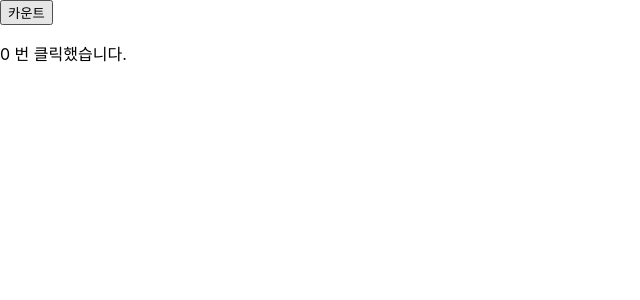
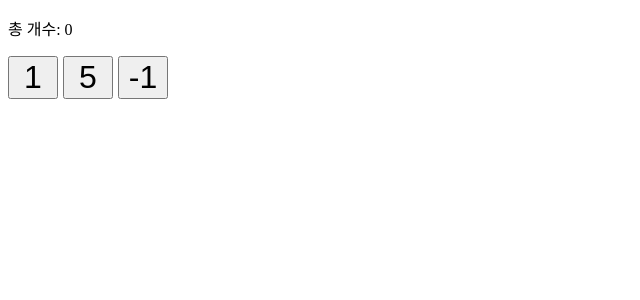
Before and after one commit to dong-junn/react-class, a React (Create React App) app: page / in a window 1280 px wide. Shown: the top 300 px of the page, without its empty margins (0-640 px from the left). Built offline with nearby package versions, Linux system fonts and the light colour scheme.

Commit message:
10주체 과제 123제출

```diff
--- /dev/null
+++ b/src/component/week10/3/StateCounter.css
@@ -0,0 +1,5 @@
+.cnt {
+    margin-right: 5px;
+    width: 50px;
+    font-size: xx-large;
+}
--- /dev/null
+++ b/src/component/week10/3/StateCounter.js
@@ -0,0 +1,12 @@
+import './StateCounter.css';
+
+export default function StateCounter({ step, onUpdate }) {
+    // 버튼 클릭으로 상위 State(count)에 step 값만큼 추가
+    const handleClick = () => onUpdate(step);
+
+    return (
+        <button className="cnt" onClick={handleClick}>
+            <span>{step}</span>
+        </button>
+    );
+}
--- /dev/null
+++ b/src/component/week10/3/StateParent.js
@@ -0,0 +1,19 @@
+import { useState } from 'react';
+import StateCounter from './StateCounter';
+
+export default function StateParent() {
+    // 카운트 합계를 나타내는 count를 초기화한다.
+    const [count, setCount] = useState(0);
+    // State 값(count)을 갱신하기 위한 update 함수를 준비한다.
+    const update = step => setCount(c => c + step);
+
+    return (
+        <>
+            {/* StateCounter 컴포넌트에 update 함수를 전달 */}
+            <p>총 개수: {count}</p>
+            <StateCounter step={1} onUpdate={update} />
+            <StateCounter step={5} onUpdate={update} />
+            <StateCounter step={-1} onUpdate={update} />
+        </>
+    );
+}
--- a/src/index.css
+++ b/src/index.css
@@ -7,6 +7,10 @@
   -moz-osx-font-smoothing: grayscale;
 }
 
+div {
+  border: #61dafb 1px solid;
+}
+
 code {
   font-family: source-code-pro, Menlo, Monaco, Consolas, 'Courier New',
     monospace;
--- a/src/index.js
+++ b/src/index.js
@@ -1,11 +1,12 @@
 import React from 'react';
 import ReactDOM from 'react-dom/client';
-import './index.css';
-import StateBasic from "./component/StateBasic";
+import StateParent from "./component/week10/3/StateParent";
+
+
 
 const root = ReactDOM.createRoot(document.getElementById('root'));
 root.render(
-  <StateBasic init={0}/>,
+  <StateParent/>
 );
 
 // If you want to start measuring performance in your app, pass a function
```
Also changed, not shown: public/users.json (added, +17 -0 lines), src/component/week10/1/homework_1.jsx (added, +30 -0 lines), src/component/week10/2/homework_2.jsx (added, +23 -0 lines), src/component/week9/EventBasic.js (renamed from src/component/EventBasic.js), src/component/week9/Myhello.js (renamed from src/component/Myhello.js), src/component/week9/StateBasic.js (renamed from src/component/StateBasic.js).
